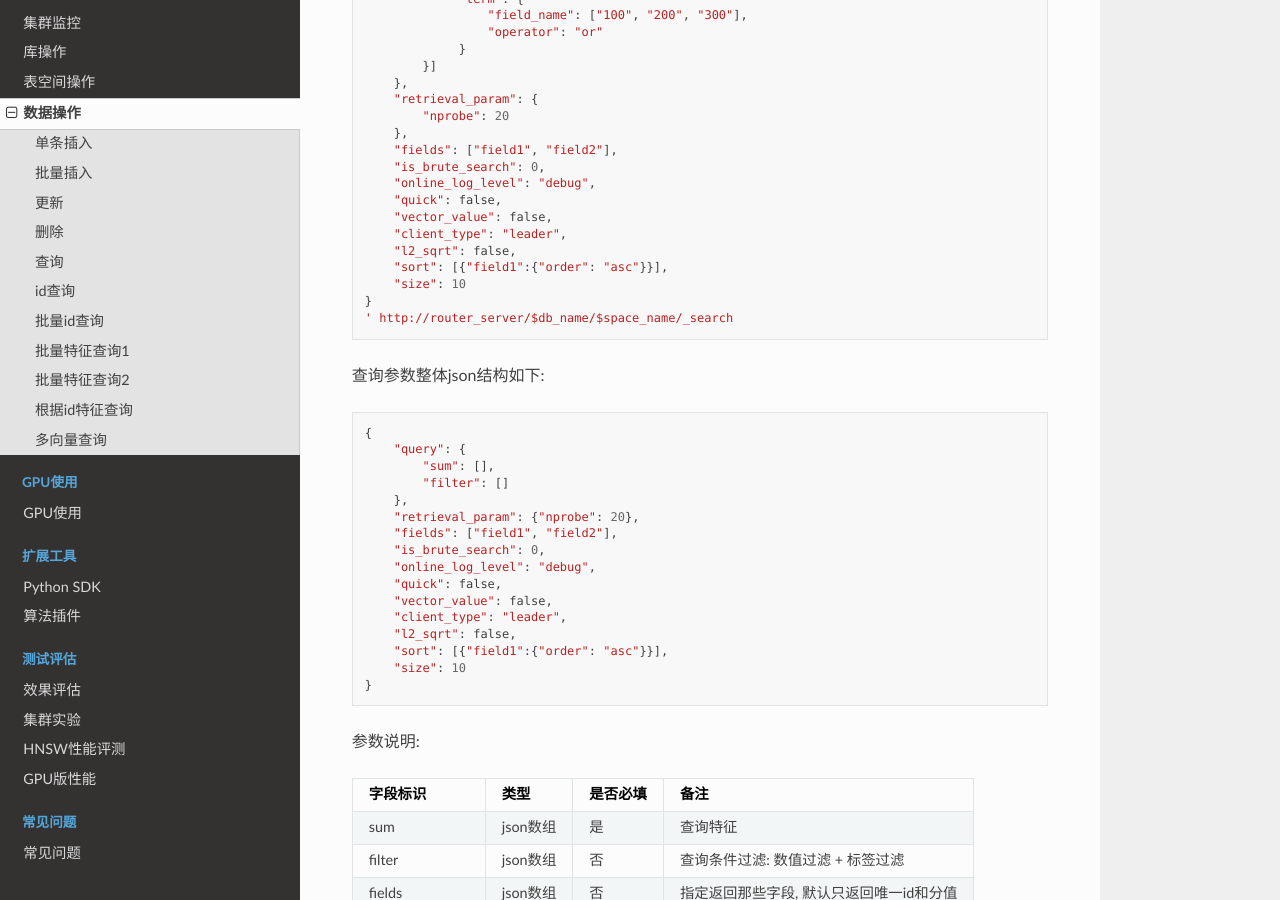
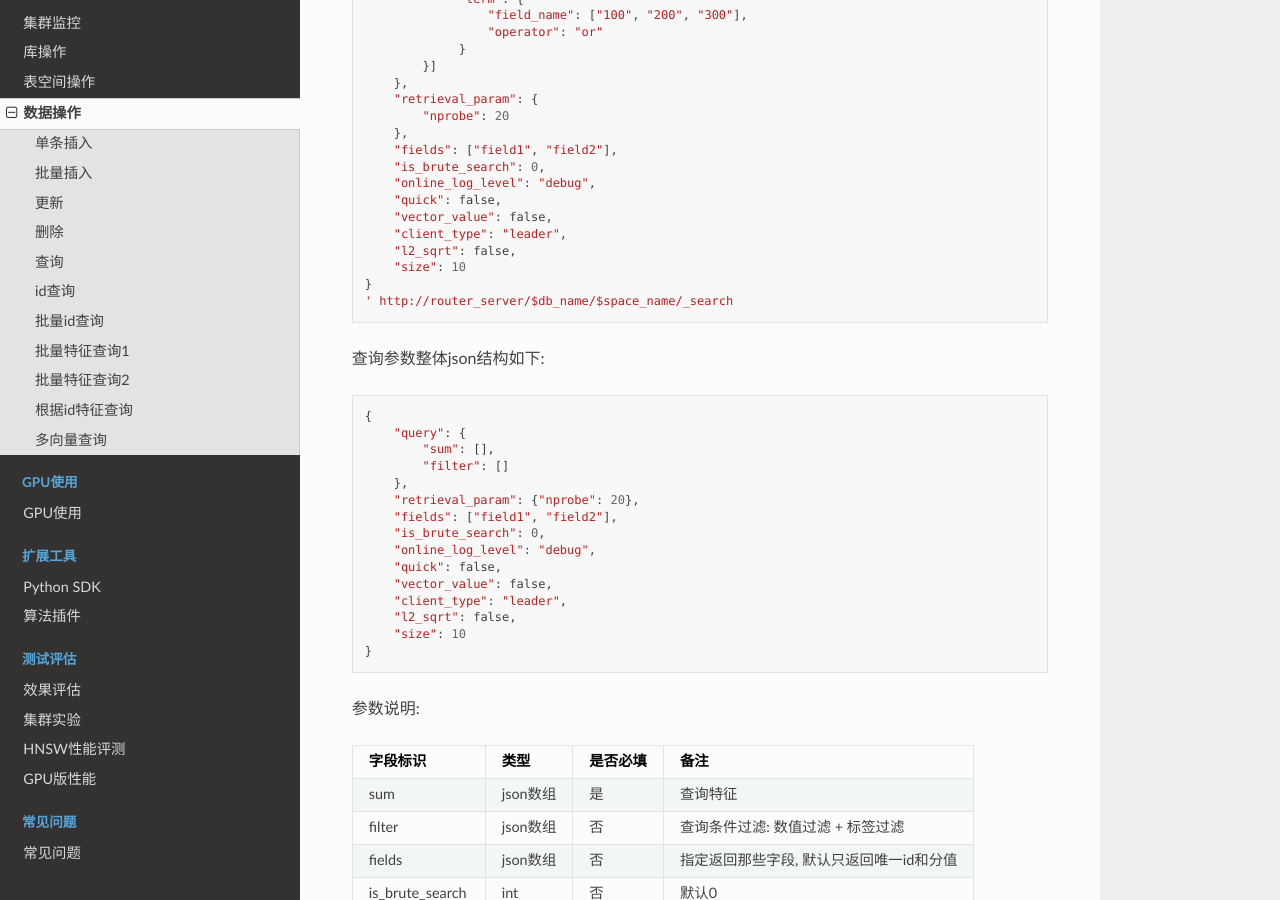
Before and after one commit to vearch/zh_docs, a Sphinx documentation site: the page built from docs/source/use_op/op_doc.rst, in a window 1280 px wide and 900 px high, scrolled down 2719 px. Built offline with Sphinx 7.4.7 and the Read the Docs theme 2.0.0, drawn with Linux system fonts in a browser that asks for light colours; pages that are not in the unit, such as notebooks, are missing from menus.

Commit message:
Update op_doc.rst

```diff
--- a/docs/source/use_op/op_doc.rst
+++ b/docs/source/use_op/op_doc.rst
@@ -143,7 +143,6 @@ json格式的变体，{"index": {"_id": "v1"}} 指定记录的id, _id值为空
       "vector_value": false,
       "client_type": "leader",
       "l2_sqrt": false,
-      "sort": [{"field1":{"order": "asc"}}],
       "size": 10
   }
   ' http://router_server/$db_name/$space_name/_search
@@ -165,7 +164,6 @@ json格式的变体，{"index": {"_id": "v1"}} 指定记录的id, _id值为空
       "vector_value": false,
       "client_type": "leader",
       "l2_sqrt": false,
-      "sort": [{"field1":{"order": "asc"}}],
       "size": 10
   }
 
```
